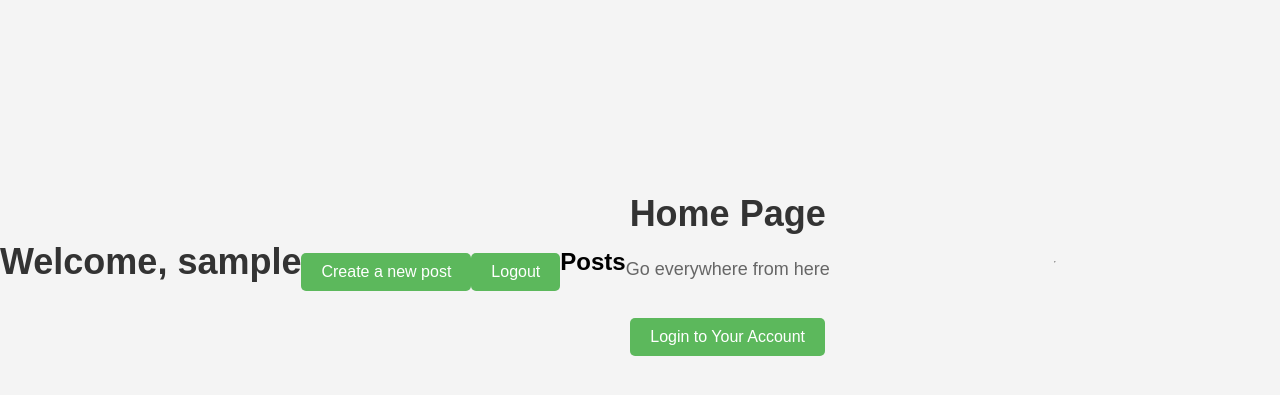
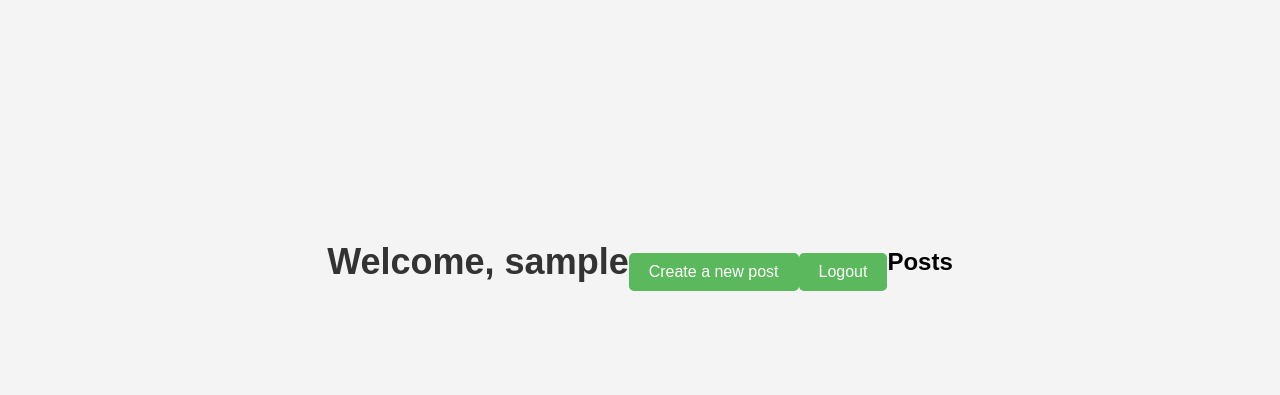
Before and after one commit to 3022249729/GetPost, a Flask app: page / in a window 1280 px wide. Shown: the part 138-533 px from the top of the page. Run offline with Flask 3, Linux system fonts and the light colour scheme; the visitor is signed in with stand-in values (Sample User, id 1); data that the repository does not hold is empty.

Commit message:
deleted random container

```diff
--- a/templates/home_page.html
+++ b/templates/home_page.html
@@ -17,13 +17,6 @@
         <!-- Posts will be dynamically inserted here -->
     </div>
 
-    <div class="container">
-        <h1>Home Page</h1>
-        <p>Go everywhere from here</p>
-        <a href="/login">Login to Your Account</a>
-    </div>
-    <hr>
-
     <script src="{{ url_for('static', filename='functions.js') }}"></script>
 </body>
 </html>
```
